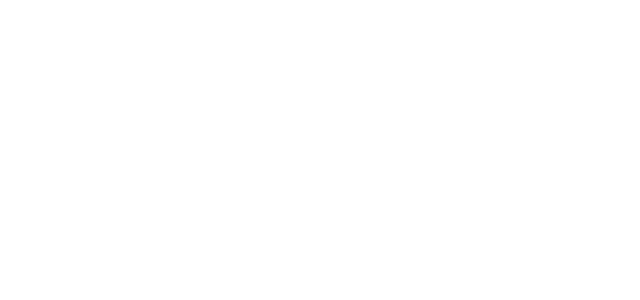
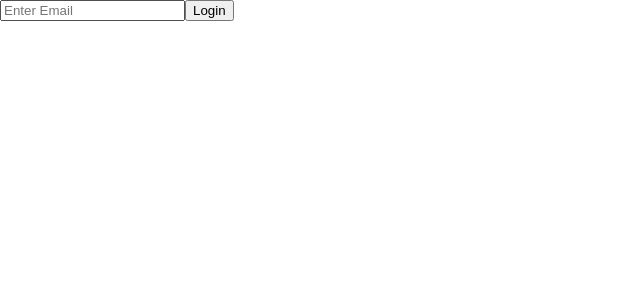
Before and after one commit to amrit-7/react-tut, a React (Vite) app: page /login in a window 1280 px wide. Before the commit this address had no page. Shown: the top 300 px of the page, without its empty margins (0-640 px from the left). Built offline with nearby package versions, Linux system fonts and the light colour scheme.

Commit message:
useContext

```diff
--- a/src/App.jsx
+++ b/src/App.jsx
@@ -3,10 +3,12 @@ import { BrowserRouter } from "react-router-dom";
 import Layout from "./Layout/Layout";
 import AllUsers from "./Pages/Users/AllUsers";
 import Womens from "./Pages/Users/Womens";
+import LoginPage from "./Pages/Login/LoginPage";
 const App = () => {
   return (
     <BrowserRouter>
       <Routes>
+        <Route path="/login" element={<LoginPage />} />
         <Route path="/" element={<Layout />}>
           <Route index element={<AllUsers />} />
           <Route path="/womens" element={<Womens />} />
--- a/src/Components/Footer/Footer.jsx
+++ b/src/Components/Footer/Footer.jsx
@@ -1,4 +1,8 @@
+import { useContext } from "react";
+import { UserContext } from "../../Contexts/CurrentUser";
+
 const Footer = () => {
+  const {currentUser} = useContext(UserContext)
   return (
     <div
       style={{
@@ -9,7 +13,7 @@ const Footer = () => {
         justifyContent: "center",
       }}
     >
-      Footer @copyright-2023
+      {currentUser} @copyright-2023
     </div>
   );
 };
--- a/src/Components/Form/Form.jsx
+++ b/src/Components/Form/Form.jsx
@@ -1,8 +1,11 @@
 /* eslint-disable react/prop-types */
-const Form = ({ placeholder }) => {
+const Form = ({ placeholder, setEmail }) => {
+  const handleChange = (e) => {
+    setEmail(e.target.value);
+  };
   return (
     <>
-      <input placeholder={placeholder} />
+      <input placeholder={placeholder} onChange={handleChange} />
     </>
   );
 };
--- a/src/Components/Navbar/Navbar.jsx
+++ b/src/Components/Navbar/Navbar.jsx
@@ -1,6 +1,14 @@
-import { Link } from "react-router-dom";
-
+import { Link, useNavigate } from "react-router-dom";
+import { useContext, useEffect } from "react";
+import { UserContext } from "../../Contexts/CurrentUser";
 const Navbar = () => {
+  const { currentUser } = useContext(UserContext);
+  const navigate = useNavigate()
+  useEffect(()=>{
+    if(!currentUser){
+      navigate("/login")
+    }
+  },[currentUser])
   return (
     <div
       style={{
@@ -20,6 +28,7 @@ const Navbar = () => {
       <Link to={"/"}>
         <button>Home</button>
       </Link>
+      <div>{currentUser}</div>
     </div>
   );
 };
--- /dev/null
+++ b/src/Contexts/CurrentUser.jsx
@@ -0,0 +1,14 @@
+/* eslint-disable react/prop-types */
+import { useState } from "react";
+import { createContext } from "react";
+
+export const UserContext = createContext({
+  currentUser: null,
+  setCurrentUser: () => {},
+});
+
+export const UserProvider = ({ children }) => {
+  const [currentUser, setCurrentUser] = useState();
+  const value = { currentUser, setCurrentUser };
+  return <UserContext.Provider value={value}>{children}</UserContext.Provider>;
+};
--- a/src/Pages/Login/LoginPage.jsx
+++ b/src/Pages/Login/LoginPage.jsx
@@ -1,16 +1,22 @@
 import { useNavigate } from "react-router";
 import Form from "../../Components/Form/Form";
+import { useContext, useState } from "react";
+import { UserContext } from "../../Contexts/CurrentUser";
 
 const LoginPage = () => {
+  const { setCurrentUser } = useContext(UserContext);
   const navigate = useNavigate();
+  const [email, setEmail] = useState("");
+  const handleEmail = (email) => {
+    setEmail(email);
+  };
   const handleLogin = () => {
-    //api
-    //tokens
+    setCurrentUser(email);
     navigate("/");
   };
   return (
     <>
-      <Form placeholder={"Enter Email"} />
+      <Form placeholder={"Enter Email"} setEmail={handleEmail} />
       <button onClick={handleLogin}>Login</button>
     </>
   );
--- a/src/main.jsx
+++ b/src/main.jsx
@@ -1,3 +1,8 @@
 import ReactDOM from "react-dom/client";
 import App from "./App";
-ReactDOM.createRoot(document.getElementById("root")).render(<App />);
+import { UserProvider } from "./Contexts/CurrentUser";
+ReactDOM.createRoot(document.getElementById("root")).render(
+  <UserProvider>
+    <App />
+  </UserProvider>
+);
```
